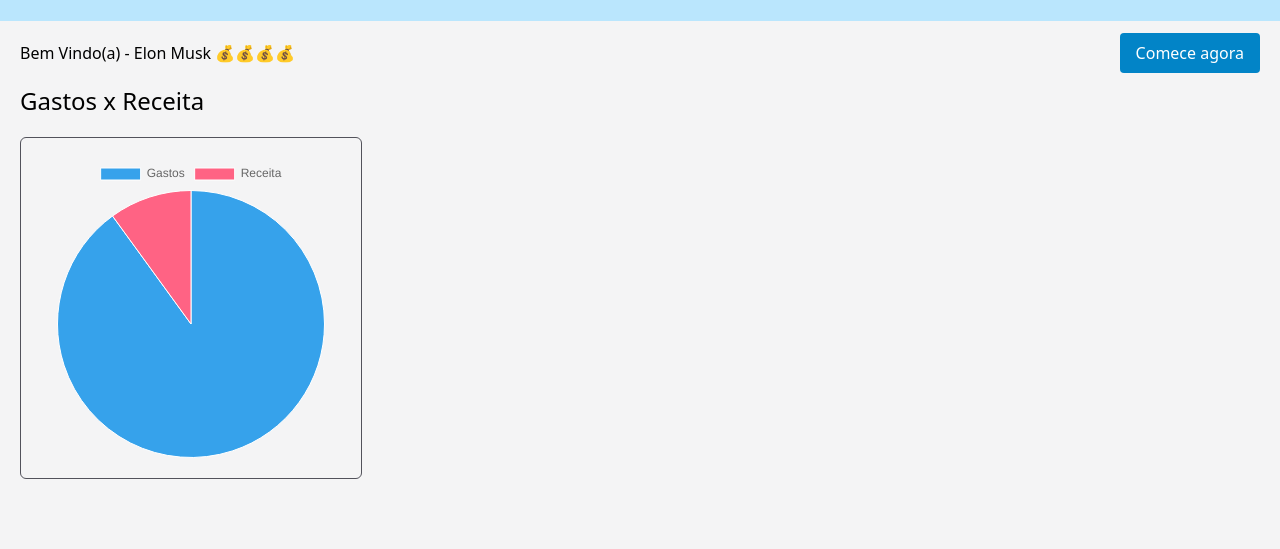
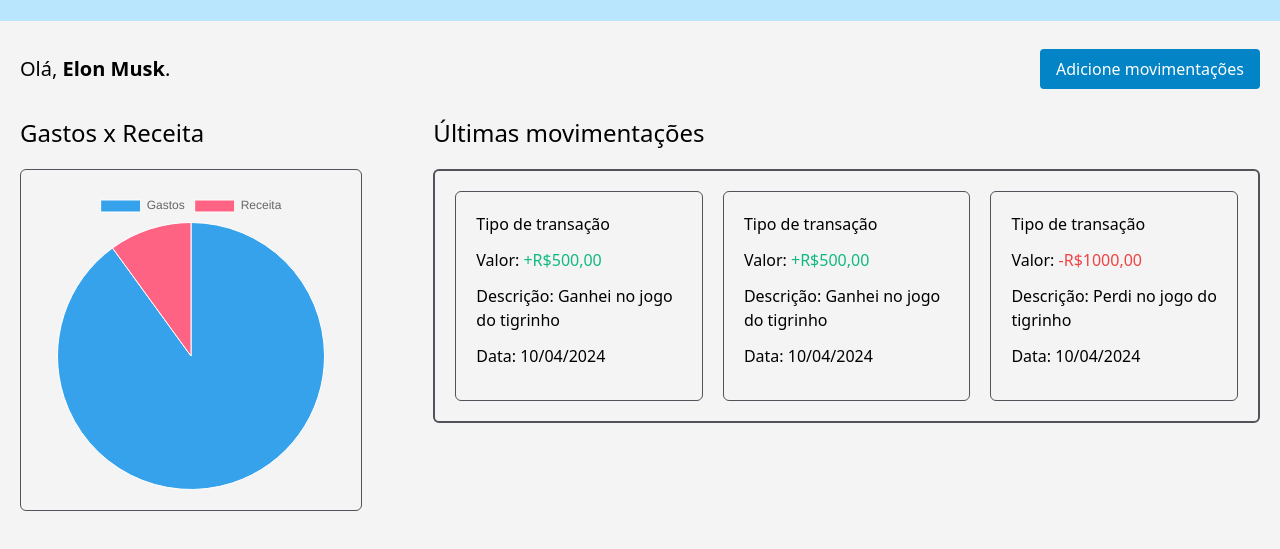
Before and after one commit to NikolasMenezes/finance_control, a plain HTML site: page views/dashboard.html in a window 1280 px wide. Shown: the part 75-624 px from the top of the page. Drawn offline with nearby package versions, Linux system fonts and the light colour scheme.

Commit message:
feat: create transactions component ui dashboard

```diff
--- a/views/dashboard.html
+++ b/views/dashboard.html
@@ -2,40 +2,100 @@
 <html lang="Pt-Br">
 
 <head>
-    <meta charset="UTF-8">
-    <meta name="viewport" content="width=device-width, initial-scale=1.0">
+  <meta charset="UTF-8" />
+  <meta name="viewport" content="width=device-width, initial-scale=1.0" />
   <title>Dashboard | App</title>
 
   <!-- Libs -->
-    <link rel="stylesheet" type="text/css" href="https://cdn.jsdelivr.net/npm/toastify-js/src/toastify.min.css">
+  <link rel="stylesheet" type="text/css" href="https://cdn.jsdelivr.net/npm/toastify-js/src/toastify.min.css" />
   <script type="text/javascript" src="https://cdn.jsdelivr.net/npm/toastify-js"></script>
   <script src="https://cdn.tailwindcss.com"></script>
   <script src="https://cdn.jsdelivr.net/npm/chart.js"></script>
+  <!-- My CSS -->
+  <link rel="stylesheet" href="../assets/css/globals.css">
   <!-- My JS -->
   <script type="module" src="../assets/js/dashboard.js" defer></script>
 </head>
 
-<body class="bg-zinc-100 dark:bg-zinc-900 dark:text-white ">
+<body class="bg-zinc-100 dark:bg-zinc-900 dark:text-white">
   <header class="bg-sky-200 dark:bg-sky-600">
-        <nav class="flex justify-between px-10 h-24 max-w-7xl mx-auto items-center dark:text-white ">
-            <img src="../assets/img/money-svgrepo-com.svg" class="h-12 rounded-full" alt="" id="logo">
+    <nav class="flex justify-between px-10 h-24 max-w-7xl mx-auto items-center dark:text-white">
+      <img src="../assets/img/money-svgrepo-com.svg" class="h-12 rounded-full" alt="" id="logo" />
       <ul class="flex gap-3">
-                <li class="hover:underline"><a href="#">Home</a></li>
-                <li class="hover:underline"><a href="#">Gráficos</a></li>
-                <li class="hover:underline"><a href="#">Sair</a></li>
+        <li class="hover:underline">
+          <a href="/views/dashboard.html">Home</a>
+        </li>
+        <li class="hover:underline">
+          <a href="/views/finances.html">Gráficos</a>
+        </li>
+        <li class="hover:underline"><a href="../index.html">Sair</a></li>
       </ul>
     </nav>
   </header>
   <main class="px-5 max-w-7xl mx-auto">
-        <div class="flex justify-between  items-center h-16">
-            <h1>Bem Vindo(a) - <span id="user-name">Elon Musk</span> 💰💰💰💰</h1>
-            <a class="rounded px-4 bg-sky-600 hover:bg-sky-800 duration-300 py-2 text-white " type="submit"
-                id="login-btn" href="./finances.html">Comece agora</a>
+    <div class="flex justify-between items-center h-24">
+      <h2 class="font-medium text-xl">
+        <span id="greeting">Olá</span>,
+        <span class="font-bold" id="user-name">Elon Musk</span>.
+      </h2>
+      <a class="rounded px-4 bg-sky-600 hover:bg-sky-800 duration-300 py-2 text-white" type="submit" id="login-btn"
+        href="./finances.html">Adicione movimentações</a>
     </div>
     <div>
+      <div class="flex justify-between max-h-72">
+        <div class="h-full">
           <p class="text-2xl font-medium mb-5">Gastos x Receita</p>
-            <div class="h-fit w-fit p-5 rounded-md  border border-zinc-600 dark:border-zinc-100">
+          <div class="h-fit w-fit p-5 rounded-md border border-zinc-600 dark:border-zinc-100">
             <canvas id="myChart" class="h-full"></canvas>
+          </div>
+        </div>
+        <div class="w-8/12 h-full">
+          <p class="text-2xl font-medium mb-5">Últimas movimentações</p>
+          <div class="rounded-md border-2 border-zinc-600 p-5 flex gap-5">
+            <div class="rounded-md border border-zinc-600 p-5 w-2/6">
+              <p class="font-medium mb-3">Tipo de transação</p>
+              <p class="mb-3">
+                Valor:
+                <span class="value font-medium text-emerald-500">+R$500,00</span>
+              </p>
+              <p class="mb-3 font-medium">
+                Descrição:
+                <span class="description font-normal">Ganhei no jogo do tigrinho</span>
+              </p>
+              <p class="mb-3">
+                Data: <span class="date font-medium">10/04/2024</span>
+              </p>
+            </div>
+            <div class="rounded-md border border-zinc-600 p-5 w-2/6">
+              <p class="mb-3">Tipo de transação</p>
+              <p class="mb-3">
+                Valor:
+                <span class="value font-medium text-emerald-500">+R$500,00</span>
+              </p>
+              <p class="mb-3 font-medium">
+                Descrição:
+                <span class="description font-normal">Ganhei no jogo do tigrinho</span>
+              </p>
+              <p class="mb-3">
+                Data: <span class="date font-medium">10/04/2024</span>
+              </p>
+            </div>
+            <div class="rounded-md border border-zinc-600 p-5 w-2/6">
+              <p class="mb-3">Tipo de transação</p>
+              <p class="mb-3">
+                Valor:
+                <span class="value font-medium text-red-500">-R$1000,00</span>
+              </p>
+              <p class="mb-3 font-medium">
+                Descrição:
+                <span class="description font-normal">Perdi no jogo do tigrinho</span>
+              </p>
+              <p class="mb-3">
+                Data: <span class="date font-medium">10/04/2024</span>
+              </p>
+            </div>
+          </div>
+        </div>
       </div>
     </div>
   </main>
```
Lines whose indentation alone changed are shown as unchanged.
